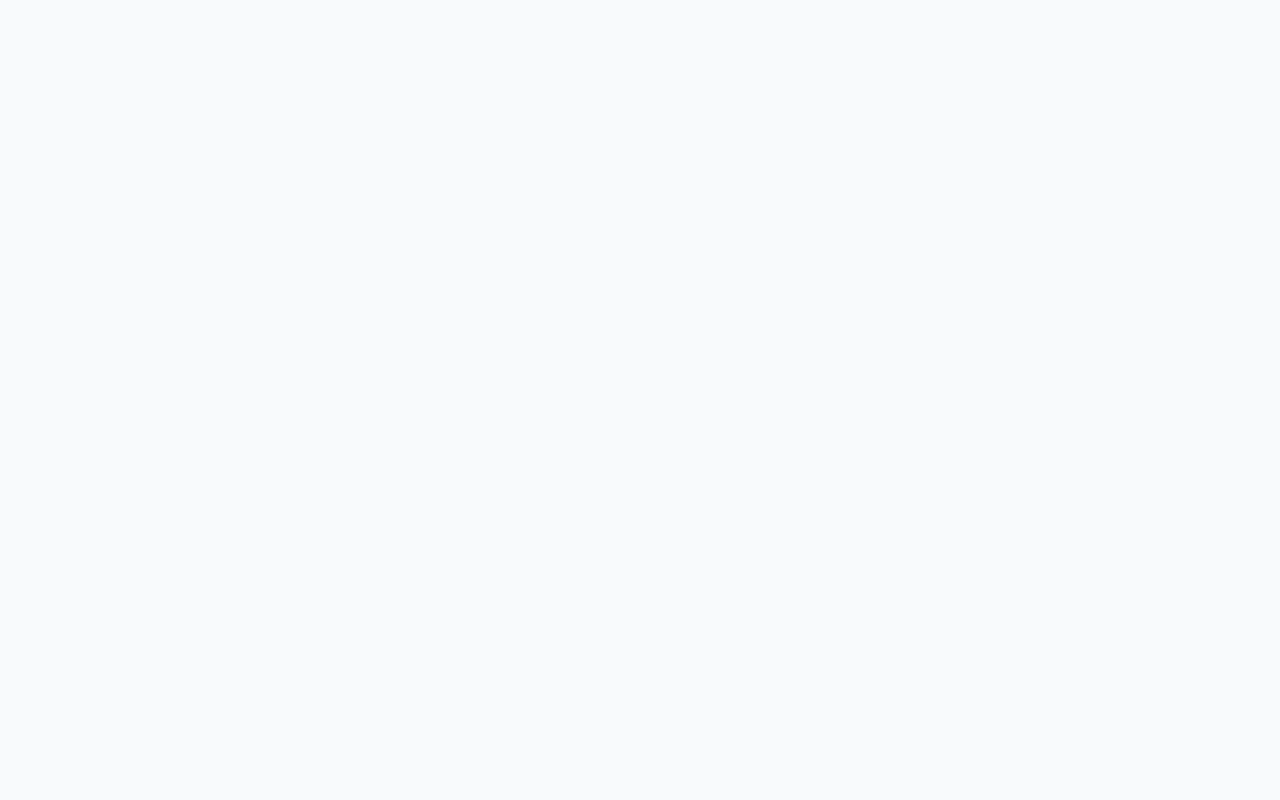
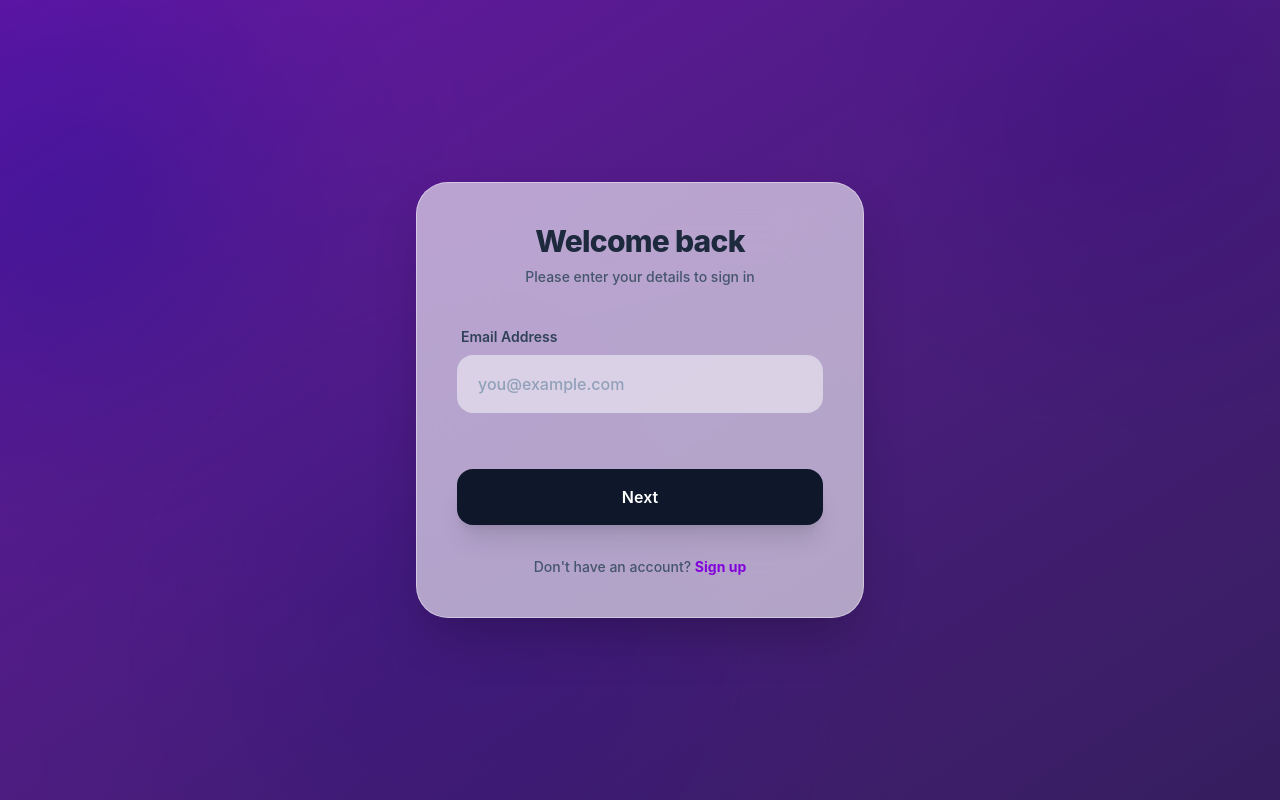
Before and after one commit to kavi419/sliit-it-project-2026, a React app in the folder frontend/: page /login in a window 1280 px wide. Before the commit this address had no page. Built offline with nearby package versions, Linux system fonts and the light colour scheme; the HTML template or start-up script is replaced by a standard one.

Commit message:
ui: create modern animated login card shell

```diff
--- a/frontend/src/App.jsx
+++ b/frontend/src/App.jsx
@@ -2,6 +2,7 @@ import React from 'react';
 import { BrowserRouter as Router, Routes, Route, Navigate } from 'react-router-dom';
 import MainLayout from './components/MainLayout';
 import Dashboard from './pages/Dashboard';
+import ModernLogin from './components/ModernLogin';
 
 function App() {
   return (
@@ -9,6 +10,9 @@ function App() {
       <Routes>
         {/* Default route redirects to dashboard */}
         <Route path="/" element={<Navigate to="/dashboard" replace />} />
+
+        {/* Login route */}
+        <Route path="/login" element={<ModernLogin />} />
 
         {/* App layout with navigation */}
         <Route element={<MainLayout />}>
--- /dev/null
+++ b/frontend/src/components/ModernLogin.jsx
@@ -0,0 +1,53 @@
+import React from 'react';
+
+const ModernLogin = () => {
+  return (
+    <div className="relative min-h-screen flex items-center justify-center overflow-hidden bg-gradient-to-br from-blue-900 via-purple-800 to-slate-900 bg-[length:400%_400%] animate-gradient">
+      {/* Background blobs for extra modern feel */}
+      <div className="absolute top-0 left-[-10%] w-96 h-96 bg-blue-500 rounded-full mix-blend-multiply filter blur-[128px] opacity-40 animate-blob"></div>
+      <div className="absolute top-[-10%] right-[-5%] w-96 h-96 bg-purple-500 rounded-full mix-blend-multiply filter blur-[128px] opacity-40 animate-blob animation-delay-2000"></div>
+      <div className="absolute bottom-[-10%] left-[20%] w-96 h-96 bg-indigo-500 rounded-full mix-blend-multiply filter blur-[128px] opacity-40 animate-blob animation-delay-4000"></div>
+
+      {/* Glassmorphism Card */}
+      <div className="relative z-10 w-full max-w-md p-10 bg-white/60 backdrop-blur-2xl border border-white/40 rounded-[2rem] shadow-2xl">
+        <div className="text-center mb-10">
+          <h2 className="text-3xl font-extrabold text-slate-800 tracking-tight">Welcome back</h2>
+          <p className="text-sm text-slate-600 mt-2 font-medium">Please enter your details to sign in</p>
+        </div>
+
+        <form className="space-y-6" onSubmit={(e) => e.preventDefault()}>
+          <div>
+            <label htmlFor="email" className="block text-sm font-semibold text-slate-700 ml-1 mb-2">
+              Email Address
+            </label>
+            <div className="relative">
+              <input
+                id="email"
+                type="email"
+                className="w-full px-5 py-4 bg-white/50 border border-slate-300/40 rounded-2xl outline-none focus:ring-4 focus:ring-purple-500/20 focus:border-purple-500/50 transition-all text-slate-800 placeholder-slate-400 font-medium"
+                placeholder="you@example.com"
+                required
+              />
+            </div>
+          </div>
+
+          <button
+            type="button"
+            className="w-full py-4 px-4 bg-slate-900 hover:bg-slate-800 text-white font-semibold rounded-2xl shadow-xl hover:shadow-2xl transition-all active:scale-[0.98] mt-8"
+          >
+            Next
+          </button>
+        </form>
+
+        <div className="mt-8 text-center text-sm font-medium text-slate-600">
+          Don't have an account?{' '}
+          <a href="#" className="font-bold text-purple-700 hover:text-purple-800 transition-colors">
+            Sign up
+          </a>
+        </div>
+      </div>
+    </div>
+  );
+};
+
+export default ModernLogin;
--- a/frontend/src/components/Navbar.jsx
+++ b/frontend/src/components/Navbar.jsx
@@ -1,7 +1,24 @@
-import React from 'react';
+import React, { useState, useEffect } from 'react';
+import axios from 'axios';
 import { Bell, Search, User } from 'lucide-react';
 
 const Navbar = () => {
+  const [user, setUser] = useState({ name: 'Loading...', role: 'STUDENT' });
+
+  useEffect(() => {
+    axios.get('/api/dashboard')
+      .then(res => {
+        setUser({
+          name: res.data.name || 'Campus User',
+          role: res.data.role || 'STUDENT'
+        });
+      })
+      .catch(err => {
+        console.error('Navbar user fetch error:', err);
+        setUser({ name: 'Campus User', role: 'STUDENT' });
+      });
+  }, []);
+
   return (
     <header className="fixed top-0 right-0 left-64 h-20 glass z-40 border-b border-white/20 flex items-center justify-between px-10">
       <div className="relative w-96 group">
@@ -23,8 +40,10 @@ const Navbar = () => {
 
         <div className="flex items-center gap-4 pl-6 border-l border-white/20">
           <div className="text-right">
-            <p className="text-sm font-semibold text-slate-800">Campus User</p>
-            <p className="text-xs text-slate-500">Student</p>
+            <p className="text-sm font-semibold text-slate-800">{user.name}</p>
+            <p className={`text-xs uppercase tracking-widest font-semibold ${user.role === 'ADMIN' ? 'text-rose-600' : 'text-slate-500'}`}>
+              {user.role}
+            </p>
           </div>
           <div className="h-10 w-10 rounded-xl glass flex items-center justify-center text-indigo-600">
             <User className="w-6 h-6" />
--- a/frontend/src/index.css
+++ b/frontend/src/index.css
@@ -3,6 +3,29 @@
 @theme {
   --color-frosted-glass: rgba(255, 255, 255, 0.4);
   --color-frosted-border: rgba(255, 255, 255, 0.2);
+
+  --animate-gradient: gradient 15s ease infinite;
+  --animate-blob: blob 7s infinite;
+
+  @keyframes gradient {
+    0% { background-position: 0% 50%; }
+    50% { background-position: 100% 50%; }
+    100% { background-position: 0% 50%; }
+  }
+
+  @keyframes blob {
+    0% { transform: translate(0px, 0px) scale(1); }
+    33% { transform: translate(30px, -50px) scale(1.1); }
+    66% { transform: translate(-20px, 20px) scale(0.9); }
+    100% { transform: translate(0px, 0px) scale(1); }
+  }
+}
+
+.animation-delay-2000 {
+  animation-delay: 2s;
+}
+.animation-delay-4000 {
+  animation-delay: 4s;
 }
 
 :root {
--- a/frontend/src/pages/Dashboard.jsx
+++ b/frontend/src/pages/Dashboard.jsx
@@ -35,7 +35,7 @@ const ResourceCard = ({ title, status, image, onBook }) => (
 );
 
 const Dashboard = () => {
-  const [user, setUser] = useState({ name: 'Kavindu Nethmina', email: 'kavindu@gmail.com' });
+  const [user, setUser] = useState({ name: 'Loading...', email: '', role: 'STUDENT' });
   const [selectedResource, setSelectedResource] = useState(null);
   const [isModalOpen, setIsModalOpen] = useState(false);
   const [dateStr, setDateStr] = useState('');
@@ -48,8 +48,12 @@ const Dashboard = () => {
     // Fetch user details
     axios.get('/api/dashboard')
       .then(res => {
-        // Manually setting based on user info if available
-        setUser({ name: 'Kavindu Nethmina', email: 'kavindu@gmail.com' });
+        // Set state based on backend identity
+        setUser({
+          name: res.data.name || 'Campus User',
+          email: res.data.email || '',
+          role: res.data.role || 'STUDENT'
+        });
       })
       .catch(err => console.error('User fetch error:', err));
   }, []);
@@ -81,10 +85,35 @@ const Dashboard = () => {
           </div>
           <div>
             <p className="text-sm font-bold text-slate-800">{user.name}</p>
-            <p className="text-xs font-semibold text-indigo-600 uppercase tracking-widest">Student</p>
+            <p className={`text-xs font-semibold uppercase tracking-widest ${user.role === 'ADMIN' ? 'text-rose-600' : 'text-indigo-600'}`}>
+              {user.role}
+            </p>
           </div>
         </div>
       </header>
+
+      {user.role === 'ADMIN' && (
+        <section className="bg-indigo-50 border border-indigo-100 rounded-2xl p-8 shadow-sm">
+          <div className="flex items-center gap-3 mb-4">
+            <span className="p-2 bg-indigo-600 text-white rounded-xl shadow-sm">
+              <User className="w-5 h-5" />
+            </span>
+            <h3 className="text-2xl font-extrabold text-slate-800 tracking-tight">Admin Panel</h3>
+          </div>
+          <p className="text-indigo-900/70 font-medium mb-6">You have administrative access to manage campus resources and view all system-wide bookings.</p>
+          <div className="flex flex-wrap gap-4">
+            <button className="px-6 py-2.5 bg-indigo-600 text-white font-bold rounded-xl shadow-sm hover:bg-indigo-700 transition tracking-tight">
+              Manage Resources
+            </button>
+            <button className="px-6 py-2.5 bg-white text-indigo-600 border border-indigo-200 font-bold rounded-xl shadow-sm hover:bg-indigo-50 transition tracking-tight">
+              View All Bookings
+            </button>
+            <button className="px-6 py-2.5 bg-white text-indigo-600 border border-indigo-200 font-bold rounded-xl shadow-sm hover:bg-indigo-50 transition tracking-tight">
+              System Settings
+            </button>
+          </div>
+        </section>
+      )}
 
       <section>
         <div className="flex items-center justify-between mb-8">
@@ -104,7 +133,9 @@ const Dashboard = () => {
 
       <section className="grid grid-cols-1 lg:grid-cols-3 gap-10">
         <div className="lg:col-span-2 space-y-6">
-          <h3 className="text-2xl font-extrabold text-slate-800 tracking-tight">Recent Bookings</h3>
+          <h3 className="text-2xl font-extrabold text-slate-800 tracking-tight">
+            {user.role === 'ADMIN' ? 'All Recent Bookings' : 'Your Recent Bookings'}
+          </h3>
           <div className="glass-card divide-y divide-slate-100 overflow-hidden">
             {[1, 2].map((i) => (
               <div key={i} className="p-8 flex items-center justify-between hover:bg-slate-50/50 transition-all cursor-pointer group">
```
Also changed, not shown: 2 other files (tests, documents, lock files or other folders).
